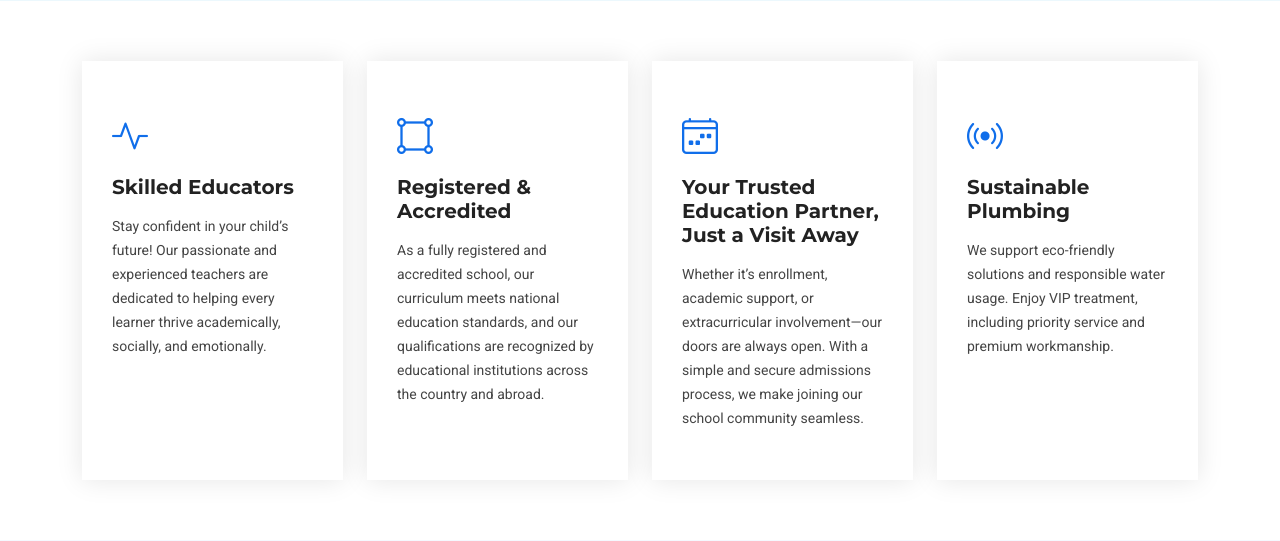
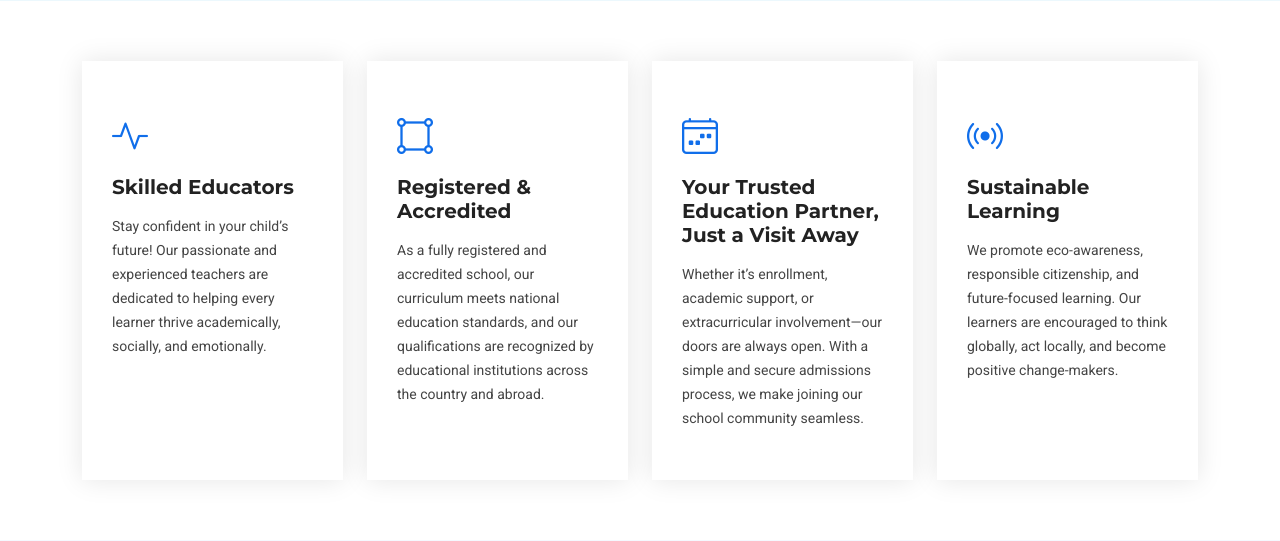
Before and after one commit to Carrington-dev/carrington-visionary-academy, a Flask app: page / in a window 1280 px wide. Shown: the part 718-1259 px from the top of the page. Run offline with Flask 3, Linux system fonts and the light colour scheme; some libraries are stand-ins or nearby versions.

Commit message:
Update index.html
Co-Authored-By: Stemgon <165911512+stemgon@users.noreply.github.com>
Co-Authored-By: Carrington Muleya <79579279+carrington-dev@users.noreply.github.com>

```diff
--- a/src/templates/index.html
+++ b/src/templates/index.html
@@ -61,8 +61,12 @@
       <div class="col-xl-3 col-md-6 d-flex" data-aos="fade-up" data-aos-delay="400">
         <div class="service-item position-relative">
           <div class="icon"><i class="bi bi-broadcast icon"></i></div>
-          <h4><a href="" class="stretched-link">Sustainable Plumbing</a></h4>
-          <p>We support eco-friendly solutions and responsible water usage. Enjoy VIP treatment, including priority service and premium workmanship.          </p>
+          <h4><a href="" class="stretched-link">Sustainable Learning</a></h4>
+          <p>
+            We promote eco-awareness, responsible citizenship, and future-focused learning. Our learners are encouraged to think globally, act locally, and become positive change-makers.
+
+
+          </p>
         </div>
       </div><!-- End Service Item -->
 
@@ -91,10 +95,12 @@
 
       <div class="col-lg-6 d-flex flex-column justify-content-center" data-aos="fade-up" data-aos-delay="200">
         <div class="about-content ps-0 ps-lg-3">
-          <h3>Discover Reliable Plumbing Solutions with {{ company }}
+          <h3>Discover Exceptional Education at
+            {{ company }}
             </h3>
           <p class="fst-italic">
-            At {{ company }}, we understand that every home and business has unique plumbing needs. Whether you’re dealing with a stubborn clog, a leaky pipe, or planning a full installation, our team is dedicated to delivering top-quality plumbing solutions tailored to your situation. With expert service and personalized care, we’re here to keep things flowing smoothly.
+            At {{ company }}, we understand that every learner is unique. Whether your child is just starting their educational journey or preparing for their final exams, our mission is to provide top-quality, individualized education that supports their growth, development, and future success. With expert educators and a nurturing environment, we’re here to keep your child’s potential flowing.
+
           </p>
           <ul>
             <li>
```
